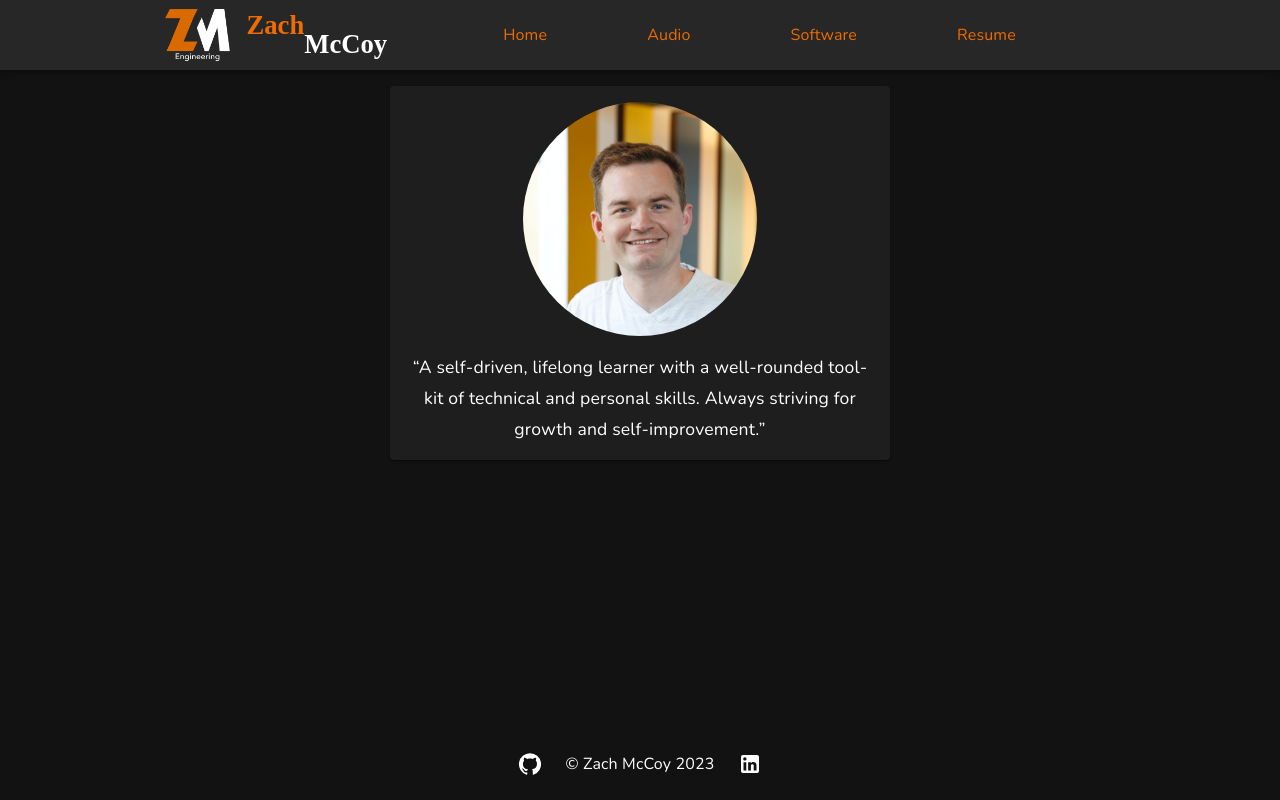
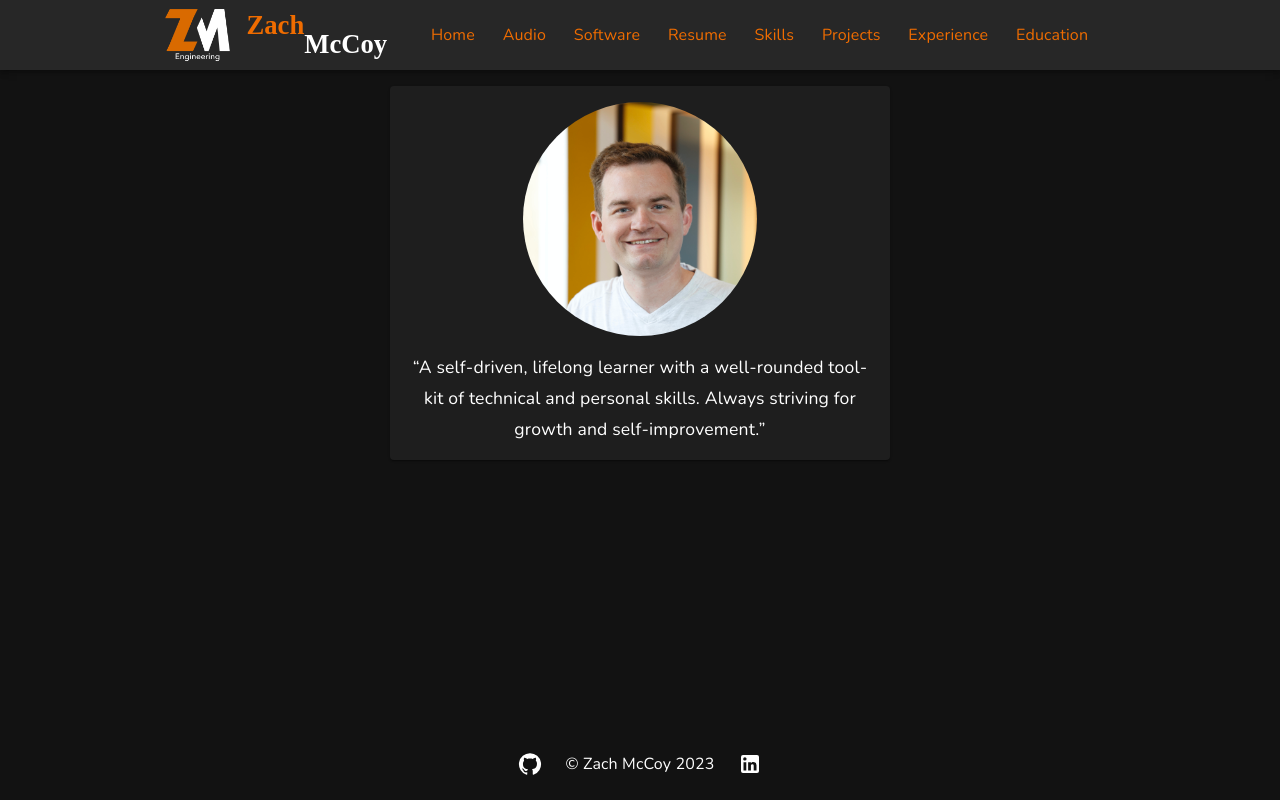
Before and after one commit to zrm20/zm-portfolio, a React (Create React App) app: page / in a window 1280 px wide. Built offline with nearby package versions, Linux system fonts and the light colour scheme; a web font is replaced by a local one.

Commit message:
add secondary links to nav drawer

```diff
--- a/src/components/partials/NavDrawer/NavDrawer.styles.ts
+++ b/src/components/partials/NavDrawer/NavDrawer.styles.ts
@@ -4,6 +4,7 @@ interface Style {
   root: SxProps;
   container: SxProps;
   titleContainer: SxProps;
+  bottomLinks: SxProps;
 };
 
 export default function useStyles(styleProp: { width: number }): Style {
@@ -17,7 +18,10 @@ export default function useStyles(styleProp: { width: number }): Style {
       }
     },
     container: {
+      height: '100%',
       width,
+      display: 'flex',
+      flexDirection: 'column'
     },
     titleContainer: {
       display: 'flex',
@@ -25,6 +29,13 @@ export default function useStyles(styleProp: { width: number }): Style {
       alignItems: "center",
       justifyContent: "center",
       py: 1
+    },
+    bottomLinks: {
+      mt: 'auto',
+      mb: 1,
+      width: '100%',
+      display: 'flex',
+      justifyContent: 'space-evenly'
     }
   }
 };
--- a/src/components/partials/NavDrawer/NavDrawer.tsx
+++ b/src/components/partials/NavDrawer/NavDrawer.tsx
@@ -1,10 +1,13 @@
 import React from "react";
-import { SwipeableDrawer, Box, List, ListItemButton, Divider } from "@mui/material";
+import { SwipeableDrawer, Box, List, ListItemButton, Divider, IconButton } from "@mui/material";
 import { Link as RouterLink } from "react-router-dom";
+import { v4 as uuid } from "uuid";
 
 import useStyles from "./NavDrawer.styles";
 import { ZMTitle } from "../../ui";
-import { navLinks } from "../../../navigation";
+import { primaryLinks, secondaryLinks } from "../../../navigation";
+import { GitHub, LinkedIn } from "@mui/icons-material";
+import { GITHUB_URL, LINKEDIN_URL } from "../../../constants/urls";
 
 interface NavDrawerProps {
   open: boolean;
@@ -31,19 +34,41 @@ export default function NavDrawer(props: NavDrawerProps): JSX.Element {
         <Divider />
         <List component="nav">
           {
-            navLinks.map((link, i) => {
+            primaryLinks.map((link, i) => {
               const buttonProps = link.isExternalLink ?
                 { component: "a", href: link.to } :
                 { component: RouterLink, to: link.to };
 
               return (
-                <ListItemButton {...buttonProps} key={i} onClick={props.toggleDrawer}>
+                <ListItemButton {...buttonProps} key={uuid()} onClick={props.toggleDrawer}>
+                  {link.label}
+                </ListItemButton>
+              )
+            })
+          }
+          <Divider />
+          {
+            secondaryLinks.map((link, i) => {
+              const buttonProps = link.isExternalLink ?
+                { component: "a", href: link.to } :
+                { component: RouterLink, to: link.to };
+
+              return (
+                <ListItemButton {...buttonProps} key={uuid()} onClick={props.toggleDrawer}>
                   {link.label}
                 </ListItemButton>
               )
             })
           }
         </List>
+        <Box sx={styles.bottomLinks}>
+          <IconButton href={LINKEDIN_URL} target="_blank" >
+            <LinkedIn />
+          </IconButton>
+          <IconButton href={GITHUB_URL} target="_blank" >
+            <GitHub />
+          </IconButton>
+        </Box>
       </Box>
     </SwipeableDrawer>
   )
--- a/src/navigation/NavLinks/NavLinks.ts
+++ b/src/navigation/NavLinks/NavLinks.ts
@@ -3,6 +3,7 @@ interface NavLink {
   label: string;
   to: string;
   isExternalLink: boolean;
+  isPrimary: boolean;
 };
 
 const navLinks: NavLink[] = [
@@ -10,22 +11,53 @@ const navLinks: NavLink[] = [
     label: "Home",
     to: "/",
     isExternalLink: false,
+    isPrimary: true
   },
   {
     label: "Audio",
     to: "/audio",
     isExternalLink: false,
+    isPrimary: true
   },
   {
     label: "Software",
     to: "/dev",
-    isExternalLink: false
+    isExternalLink: false,
+    isPrimary: true
   },
   {
     label: "Resume",
     to: "/resume",
-    isExternalLink: false
+    isExternalLink: false,
+    isPrimary: true
+  },
+  {
+    label: "Skills",
+    to: "/skills",
+    isExternalLink: false,
+    isPrimary: false,
+  },
+  {
+    label: "Projects",
+    to: "/projects",
+    isExternalLink: false,
+    isPrimary: false,
+  },
+  {
+    label: "Experience",
+    to: "/experience",
+    isExternalLink: false,
+    isPrimary: false,
+  },
+  {
+    label: "Education",
+    to: "/education",
+    isExternalLink: false,
+    isPrimary: false
   }
 ];
 
+export const primaryLinks = navLinks.filter(link => link.isPrimary);
+export const secondaryLinks = navLinks.filter(link => !link.isPrimary);
+
 export default navLinks;
--- a/src/navigation/index.ts
+++ b/src/navigation/index.ts
@@ -1,7 +1,9 @@
-import navLinks from "./NavLinks/NavLinks";
+import navLinks, { primaryLinks, secondaryLinks} from "./NavLinks/NavLinks";
 import AppNavigator from "./AppNavigator/AppNavigator";
 
 export {
   navLinks,
-  AppNavigator
+  AppNavigator,
+  primaryLinks,
+  secondaryLinks
 };
```
